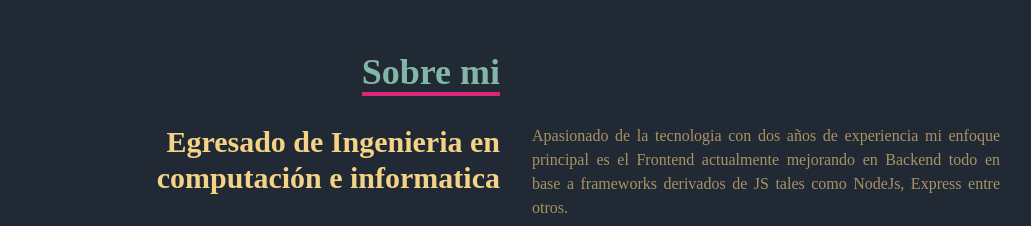
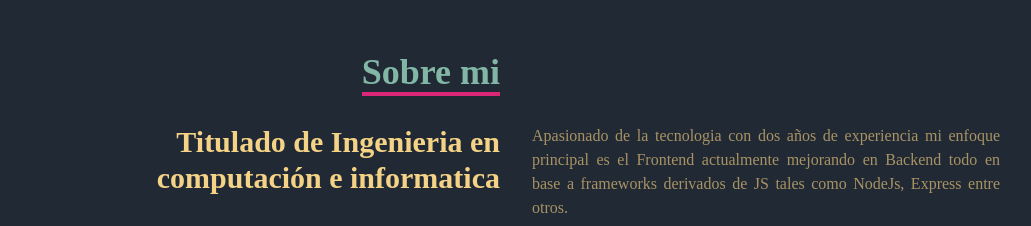
Before and after one commit to zcrile/portafolio, a React (Create React App) app: page / in a window 1280 px wide. Shown: the part 860-1086 px from the top of the page, without its empty margins (124-1155 px from the left). Built offline with nearby package versions, Linux system fonts and the light colour scheme.

Commit message:
actualizacion cv

```diff
--- a/src/components/About.jsx
+++ b/src/components/About.jsx
@@ -18,7 +18,7 @@
           </div>
           <div className='max-w-[1000px] w-full grid sm:grid-cols-2 gap-8 px-4'>
             <div className='sm:text-right text-3xl font-bold text-[#f4d286]'>
-              <p>Egresado de Ingenieria en computación e informatica</p>
+              <p>Titulado de Ingenieria en computación e informatica</p>
               <img src={IMG} alt="" className="mt-8 rounded-full" style={{ width: '25rem', height: '25rem', marginLeft: '50px' }} />
             </div>
 
--- a/src/components/Navbar.jsx
+++ b/src/components/Navbar.jsx
@@ -80,7 +80,7 @@
                     <li className='w-[160px] h-[60px] flex justify-between items-center ml-[-100px] hover:ml-[-10px] duration-300 bg-[#0EC45E]'>
 
                         <a className='flex justify-between items-center w-full text-gray-300 '
-                            href="https://drive.google.com/file/d/111jCZ2-SXNz5SpG3oRGDzVuTjgYJbhSo/view?usp=drive_link" target="_blank" rel="noopener noreferrer">
+                            href="https://drive.google.com/file/d/1IGwdw8VjCcOTWVIHTOBQ5pmymuTT4NBQ/view?usp=drive_link" target="_blank" rel="noopener noreferrer">
                             Curriculum <BsPersonVcard size={30} />
                         </a>
                     </li>
```
